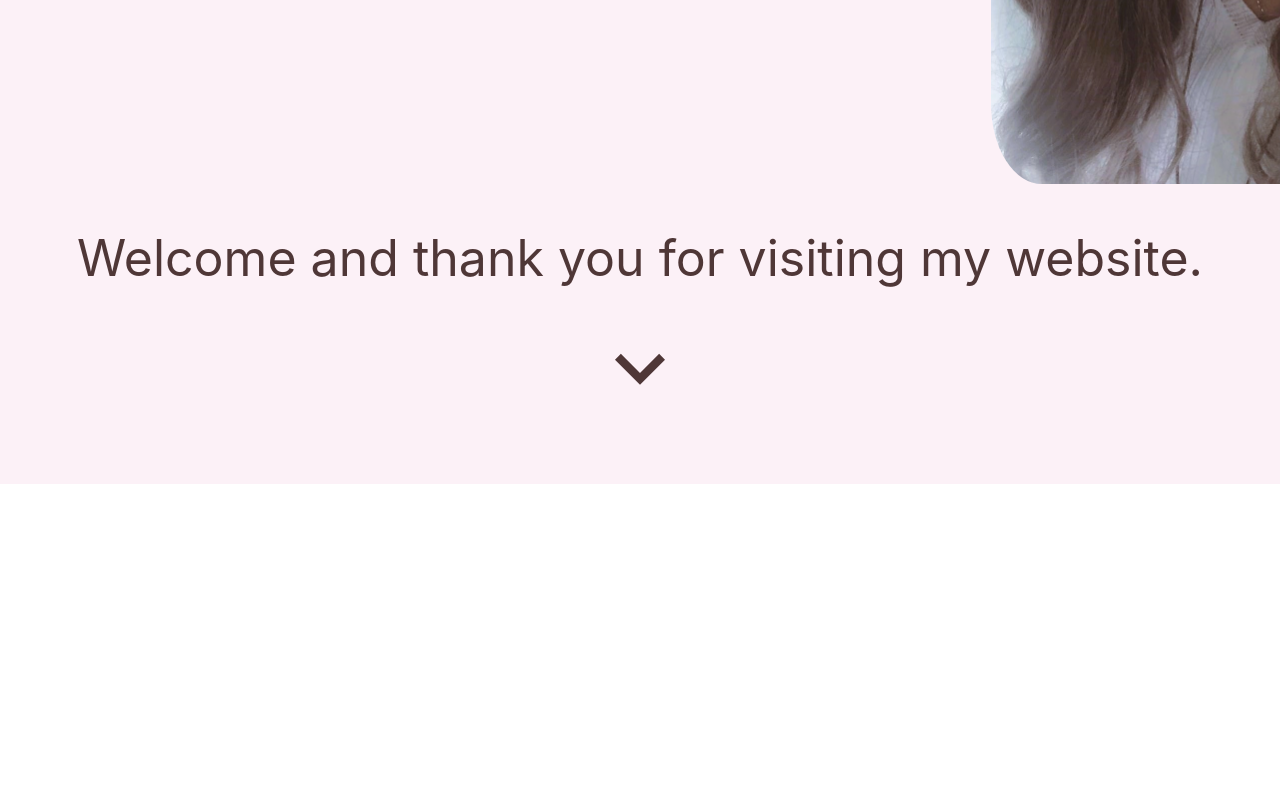
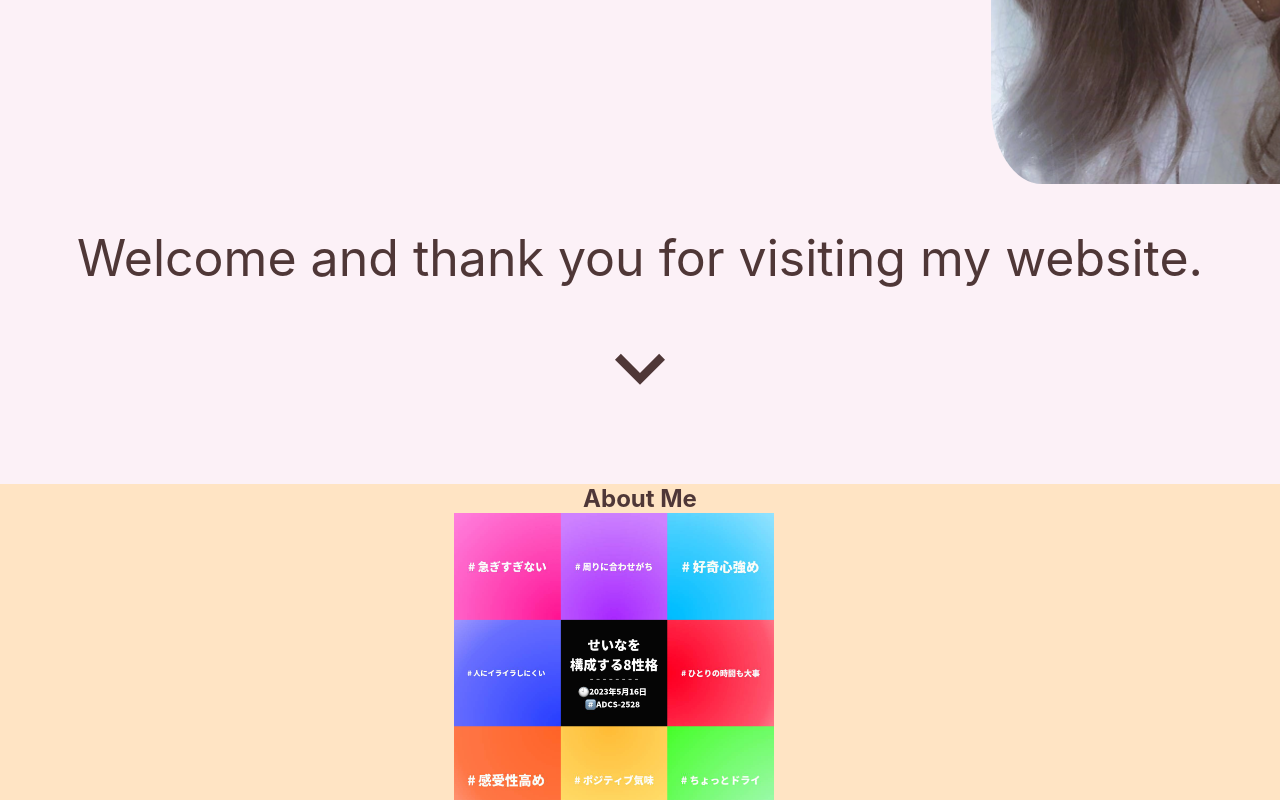
Before and after one commit to seetsuko/seina, a React (Create React App) app: page / in a window 1280 px wide. Shown: the part 916-1716 px from the top of the page. Before the commit the page ends 1400 px from the top, so only its background shows below. Built offline with nearby package versions, Linux system fonts and the light colour scheme; the HTML template or start-up script is replaced by a standard one.

Commit message:
feat:目的までスクロール

```diff
--- a/package.json
+++ b/package.json
@@ -45,6 +45,7 @@
     ]
   },
   "devDependencies": {
+    "@types/react-scroll": "^1.8.7",
     "@typescript-eslint/eslint-plugin": "^5.43.0",
     "eslint": "^8.0.1",
     "eslint-config-airbnb": "^19.0.4",
@@ -55,6 +56,7 @@
     "eslint-plugin-n": "^15.0.0",
     "eslint-plugin-promise": "^6.0.0",
     "eslint-plugin-react": "^7.32.2",
-    "prettier": "2.8.8"
+    "prettier": "2.8.8",
+    "react-scroll": "^1.8.9"
   }
 }
--- a/src/App.tsx
+++ b/src/App.tsx
@@ -1,7 +1,7 @@
 
 import './css/App.css';
 import { Header } from "./Header";
-// import { AboutMe } from './Pages/AboutMe';
+import { AboutMe } from './Pages/AboutMe';
 import { Home } from './Pages/Home';
 
 function App() {
@@ -10,7 +10,7 @@ function App() {
       <Header />
       <div className="App">
         <Home />
-        {/* <AboutMe /> */}
+        <AboutMe />
       </div>
     </div>
   );
--- a/src/Header.tsx
+++ b/src/Header.tsx
@@ -1,4 +1,5 @@
 import "./css/Header.css"
+import { Link as Scroll } from "react-scroll";
 
 export const Header = () => {
 
@@ -6,7 +7,7 @@ export const Header = () => {
     <header className="App-header">
         <ul className="menu">
           <li>Home</li>
-          <li>About Me</li>
+          <Scroll to="about-me"><li>About Me</li></Scroll>
           <li>Portfolio</li>
           <li>Skil</li>
         </ul>
--- a/src/Pages/AboutMe.tsx
+++ b/src/Pages/AboutMe.tsx
@@ -4,9 +4,12 @@ import "../css/AboutMe.css"
 
 export const AboutMe = () => {
   return(
-    <div>
-      <img src={mgram} className="my-mgram" alt="mgram診断画像" />
-      <a href="https://mgram.me/ja/user/profiling/edit">mgram</a>
+    <div className="about-me">
+      <section id="about-me">
+        <h2>About Me</h2>
+        <img src={mgram} className="my-mgram" alt="mgram診断画像" />
+        <a href="https://mgram.me/ja/user/profiling/edit">mgram</a>
+      </section>
     </div>
   )
 }
--- a/src/Pages/Home.tsx
+++ b/src/Pages/Home.tsx
@@ -5,6 +5,7 @@ import myPicture from "../20728.jpg"
 export const Home = () => {
   return(
     <div className="home">
+      <section id="home">
       <div className="main">
         <div className="name-container">
           <h1 className="name">Seina</h1>
@@ -17,7 +18,9 @@ export const Home = () => {
       <p>Welcome and thank you for visiting my website. </p>
       <ExpandMoreIcon
         className="next-icon"
-        sx={{ fontSize: 100 }}/>
+        sx={{ fontSize: 100 }}
+        />
+        </section>
     </div>
   )
 }
--- a/src/css/AboutMe.css
+++ b/src/css/AboutMe.css
@@ -1,4 +1,7 @@
-
+.about-me{
+  background-color: bisque;
+  height: 1500px;
+}
 .my-mgram{
   height: 40vmin;
 }
```
Also changed, not shown: 1 other file (tests, documents, lock files or other folders).
